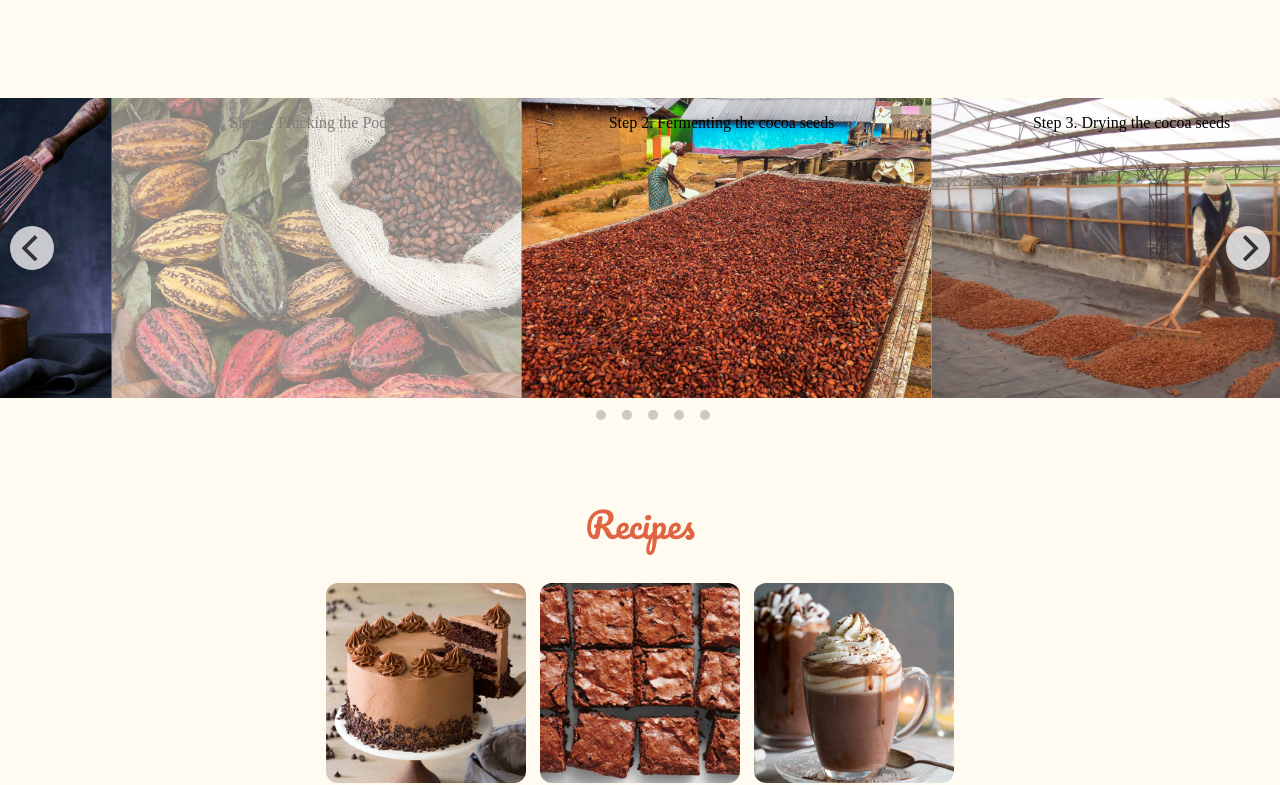
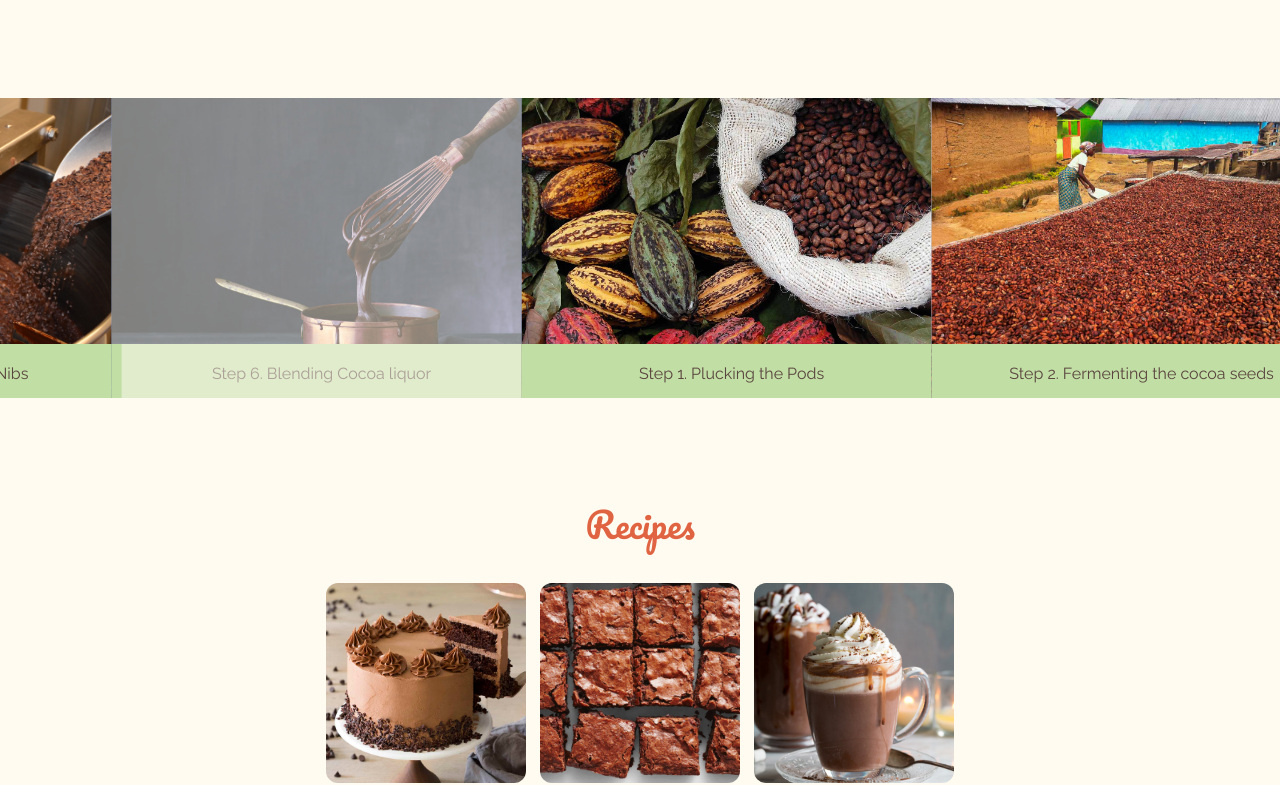
Before and after one commit to jessica-robyn01/History-of-choco, a plain HTML site: page index.html in a window 1280 px wide. Shown: the part 2367-3152 px from the top of the page. Drawn offline with nearby package versions, Linux system fonts and the light colour scheme.

Commit message:
flickity

```diff
--- a/flickity.css
+++ b/flickity.css
@@ -20,7 +20,7 @@ https://flickity.metafizzy.co
   height: 100%;
 }
 
-/* draggable */
+/* draggable
 
 .flickity-enabled.is-draggable {
   -webkit-tap-highlight-color: transparent;
@@ -41,6 +41,8 @@ https://flickity.metafizzy.co
   cursor: grabbing;
 }
 
+*/
+
 /* ---- flickity-button ---- */
 
 .flickity-button {
@@ -48,11 +50,7 @@ https://flickity.metafizzy.co
   background: hsla(0, 0%, 100%, 0.75);
   border: none;
   color: #333;
-}
-
-.flickity-button:hover {
-  background: white;
-  cursor: pointer;
+  opacity: 0;
 }
 
 .flickity-button:focus {
@@ -117,6 +115,7 @@ https://flickity.metafizzy.co
   list-style: none;
   text-align: center;
   line-height: 1;
+  opacity: 0;
 }
 
 .flickity-rtl .flickity-page-dots { direction: rtl; }
--- a/flickity.js
+++ b/flickity.js
@@ -4,7 +4,7 @@ var flkty = new Flickity( elem, {
   cellAlign: 'left',
   contain: true,
   wrapAround: true,
-  autoPlay:1000
+  autoPlay:1200
 });
 
 // element argument can be a selector string
--- a/style.css
+++ b/style.css
@@ -326,6 +326,16 @@ font-family: 'Pacifico', cursive;
     background-size: cover;
   }
 
+  .main-carousel p{
+    background:rgb(193, 222, 165);
+    position: relative;
+    top: 230px;
+    padding: 20px;
+    margin-right: -20px;
+    font-family: 'Raleway', sans-serif;
+    color:#5A443F;
+  }
+
   .carousel-cell {
     width: 400px; /* full width */
     height: 300px; /* height of carousel */
@@ -334,8 +344,8 @@ font-family: 'Pacifico', cursive;
     text-align:center;
   }
 
-  .carousel-cell.is-selected {
-    opacity: 0.5;
+  .carousel-cell.is-selected{
+    opacity: .5;
   }
 
   /* white circles */
```
Also changed, not shown: 1 other file.
